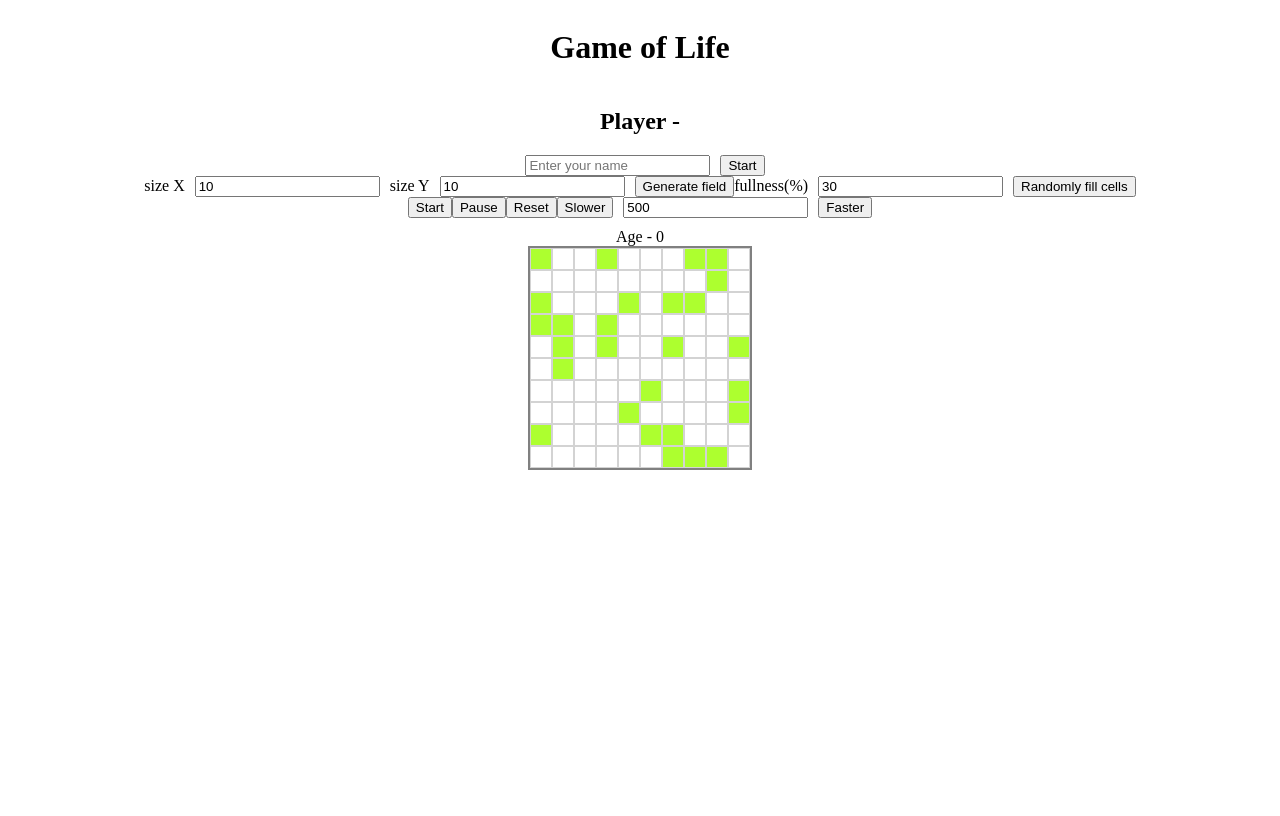
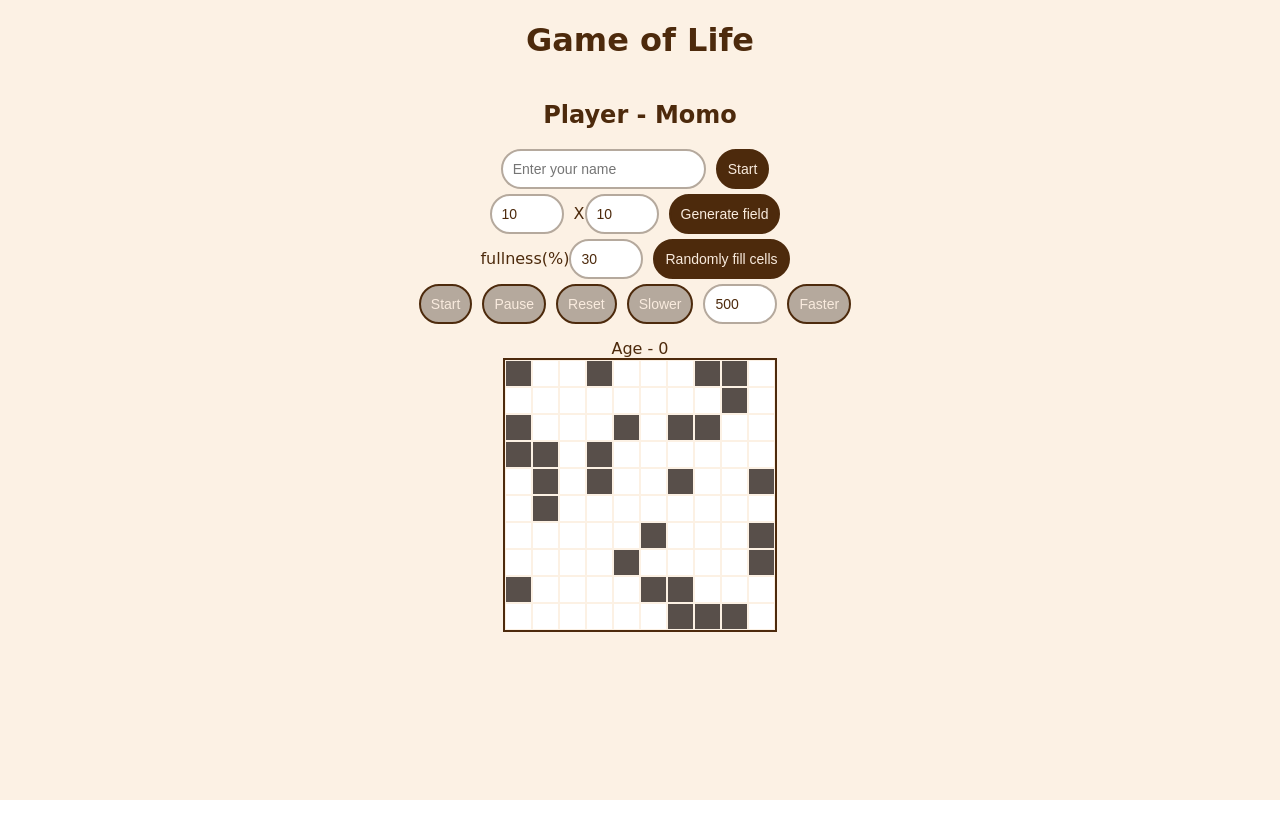
Before and after one commit to Momomash/otusReactJs, a React app: page / in a window 1280 px wide. Built offline with nearby package versions, Linux system fonts and the light colour scheme.

Commit message:
adden ux and styled effects

```diff
--- a/public/index.html
+++ b/public/index.html
@@ -1,10 +1,22 @@
 <!DOCTYPE html>
 <html lang="en">
 <head>
-    <meta charset="UTF-8">
-    <title></title>
+    <meta charset="UTF-8" />
+    <title>Game of Life</title>
 </head>
 <body>
 <div id="root"></div>
 </body>
+<style>
+    body {
+        margin: 0;
+    }
+    :hover{
+        cursor: url("../src/img/paw.png") 0 0, auto;
+        outline: 0;
+    }
+    :focus{
+        outline: 0;
+    }
+</style>
 </html>
--- a/src/components/Field/Field.tsx
+++ b/src/components/Field/Field.tsx
@@ -7,8 +7,11 @@ const Game = styled.div((props: { isAnimation: boolean }) => ({
     flexDirection: 'column',
     textAlign: 'center',
     alignItems: 'center',
+    color: '#4D2A0C',
     height: '100vh',
     position: 'relative',
+    backgroundColor: '#fcf1e4',
+    fontFamily: 'Comic Sans MS',
     '&::after': {
         content: props.isAnimation ? '""' : 'none',
         backgroundImage: 'url("src/img/pusheen.gif")',
@@ -22,23 +25,87 @@ const Game = styled.div((props: { isAnimation: boolean }) => ({
         height: '100%',
     },
 }));
-const FieldContainer = styled.div`
-    background-color: white;
-    border: 2px solid gray;
-    width: max-content;
-`;
+const FieldContainer = styled.div(() => ({
+    backgroundColor: 'white',
+    border: '2px solid #4D2A0C',
+    width: 'max-content',
+}));
+const SmallInput = styled.input(() => ({
+    backgroundColor: '',
+    color: '#4D2A0C',
+    border: '2px solid #B5A99D',
+    borderRadius: '20px',
+    padding: '10px',
+    fontSize: '14px',
+    margin: '0 10px 5px 0',
+    width: '50px',
+    ':focus': {
+        transitionDuration: '0.3s',
+        borderColor: '#4D2A0C',
+    },
+}));
+const Input = styled.input(() => ({
+    backgroundColor: '',
+    color: '#4D2A0C',
+    border: '2px solid #B5A99D',
+    borderRadius: '20px',
+    padding: '10px',
+    fontSize: '14px',
+    margin: '0 10px 5px 0',
+    ':focus': {
+        transitionDuration: '0.3s',
+        borderColor: '#4D2A0C',
+    },
+}));
+const OutlineBtn = styled.button(() => ({
+    backgroundColor: '#B5A99D',
+    color: '#F9EBDE',
+    border: '2px solid #4D2A0C',
+    borderRadius: '20px',
+    padding: '10px',
+    fontSize: '14px',
+    marginRight: '10px',
+    ':hover': {
+        backgroundColor: '#4D2A0C',
+        transitionDuration: '0.3s',
+        color: '#F9EBDE',
+    },
+}));
+const Btn = styled.button(() => ({
+    backgroundColor: '#4D2A0C',
+    border: '2px solid #4D2A0C',
+    color: '#F9EBDE',
+    borderRadius: '20px',
+    padding: '10px',
+    fontSize: '14px',
+    marginRight: '10px',
+    ':hover': {
+        backgroundColor: '#6b513a',
+        transitionDuration: '0.3s',
+        color: '#F9EBDE',
+    },
+}));
+const BrownSubmit = styled.input(() => ({
+    backgroundColor: '#4D2A0C',
+    border: '2px solid #4D2A0C',
+    color: '#F9EBDE',
+    borderRadius: '20px',
+    padding: '10px',
+    fontSize: '14px',
+    marginRight: '10px',
+    ':hover': {
+        backgroundColor: '#6b513a',
+        transitionDuration: '0.3s',
+        color: '#F9EBDE',
+    },
+}));
 const Controls = styled.div`
     margin-bottom: 10px;
 `;
-
 const FieldRow = styled.div`
     display: flex;
     flex-direction: row;
 `;
-const Input = styled.input`
-    margin: 0 10px;
-`;
-
 const randomFilling = (arr: Array<Array<CellStatus>>, fullness: number): void => {
     for (let i = 0; i < arr.length; i++) {
         for (let j = 0; j < arr[i].length; j++) {
@@ -152,7 +219,7 @@ export class Field extends React.Component<Props, State> {
             isAnimation: true,
             interval: 0,
             ageCounter: 0,
-            playerName: '',
+            playerName: 'Momo',
         };
     }
 
@@ -167,6 +234,15 @@ export class Field extends React.Component<Props, State> {
             return {
                 ...prevState,
                 cells: this.regenerateCells(prevState.sizeX, prevState.sizeY, prevState.fullness),
+            };
+        });
+    };
+    handleSubmitAuthorization = (event: any) => {
+        event.preventDefault();
+        this.setState((prevState) => {
+            return {
+                ...prevState,
+                playerName: event.target.playerName,
             };
         });
     };
@@ -315,52 +391,56 @@ export class Field extends React.Component<Props, State> {
                         <Input
                             type="text"
                             placeholder="Enter your name"
+                            name="playerName"
                             onChange={this.handleChange}
                         />
-                        <input type="submit" placeholder="Start" value="Start" />
+                        <BrownSubmit type="submit" placeholder="Start" value="Start" />
                     </form>
                     <form onSubmit={this.handleSubmit}>
-                        <label>
-                            size X
-                            <Input
+                        <div>
+                            <SmallInput
                                 type="number"
                                 value={this.state.sizeX}
                                 name="sizeX"
                                 onChange={this.handleChange}
                             />
-                        </label>
                             <label>
-                            size Y
-                            <Input
+                                X
+                                <SmallInput
                                     type="number"
                                     value={this.state.sizeY}
                                     name="sizeY"
                                     onChange={this.handleChange}
                                 />
                             </label>
-                        <input type="submit" placeholder="Generate Field" value="Generate field" />
+                            <BrownSubmit
+                                type="submit"
+                                placeholder="Generate Field"
+                                value="Generate field"
+                            />
+                        </div>
                         <label>
                             fullness(%)
-                            <Input
+                            <SmallInput
                                 type="number"
                                 value={this.state.fullness}
                                 name="fullness"
                                 onChange={this.handleChange}
                             />
                         </label>
-                        <button onClick={this.randomlyFill}>Randomly fill cells</button>
+                        <Btn onClick={this.randomlyFill}>Randomly fill cells</Btn>
                         <div>
-                            <button onClick={this.runGame}>Start</button>
-                            <button onClick={this.pauseGame}>Pause</button>
-                            <button onClick={this.resetGame}>Reset</button>
-                            <button onClick={this.slowerGame}>Slower</button>
-                            <Input
+                            <OutlineBtn onClick={this.runGame}>Start</OutlineBtn>
+                            <OutlineBtn onClick={this.pauseGame}>Pause</OutlineBtn>
+                            <OutlineBtn onClick={this.resetGame}>Reset</OutlineBtn>
+                            <OutlineBtn onClick={this.slowerGame}>Slower</OutlineBtn>
+                            <SmallInput
                                 type="number"
                                 value={this.state.speed}
                                 name="speed"
                                 onChange={this.handleChange}
                             />
-                            <button onClick={this.fasterGame}>Faster</button>
+                            <OutlineBtn onClick={this.fasterGame}>Faster</OutlineBtn>
                         </div>
                     </form>
                 </Controls>
--- a/src/components/Field/components/Cell/Cell.tsx
+++ b/src/components/Field/components/Cell/Cell.tsx
@@ -13,12 +13,12 @@ const CellDiv = styled.div((props: { status: CellStatus; isAnimation: boolean })
         props.status === CellStatus.Empty
             ? 'white'
             : props.status === CellStatus.Living
-            ? 'lawngreen'
-            : 'greenyellow',
-    border: '1px solid lightgray',
-    width: '20px',
-    height: '20px',
-    transitionDuration: props.isAnimation ? '1s' : '0s',
+            ? '#ebded3'
+            : '#584F4A',
+    border: '1px solid #FCF1E4',
+    width: '25px',
+    height: '25px',
+    transitionDuration: props.isAnimation ? '0.5s' : '0s',
 }));
 
 type Props = {
```
Also changed, not shown: src/img/paw.png (added). Lines whose indentation alone changed are shown as unchanged.
